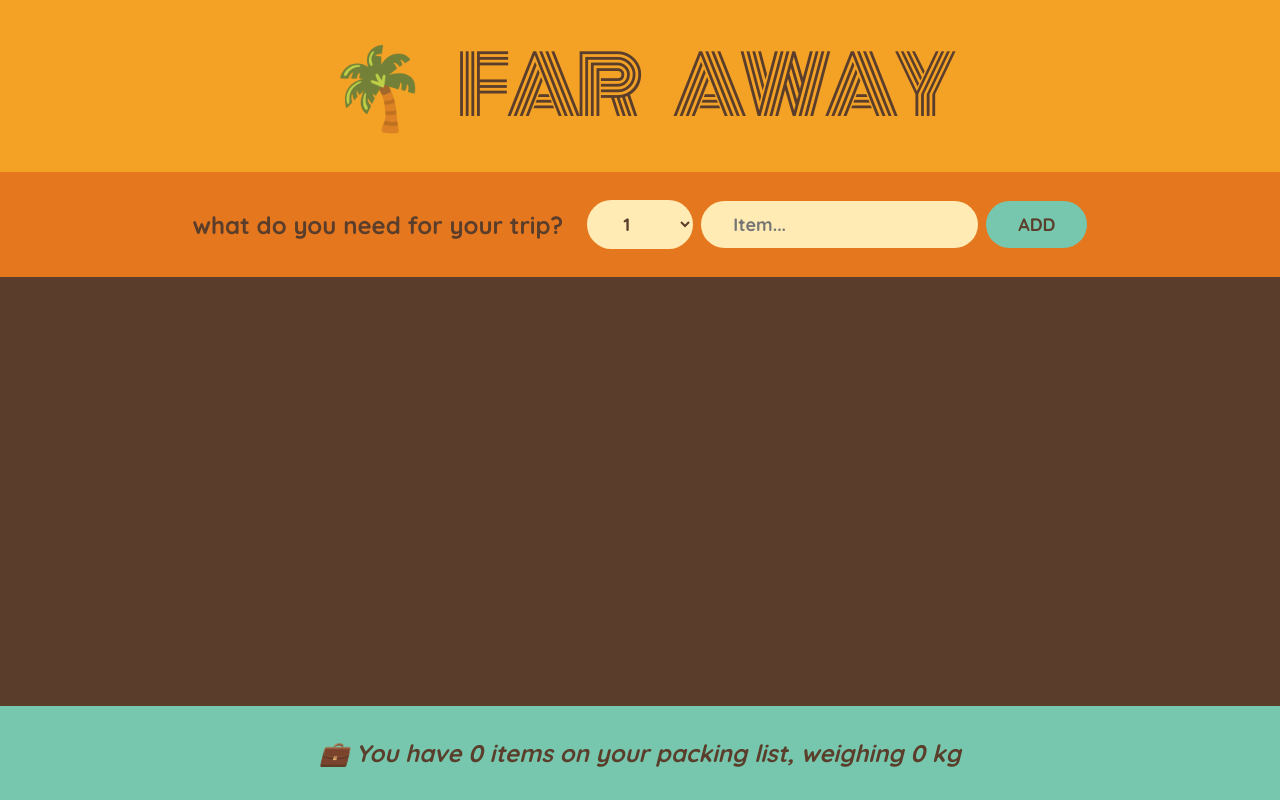
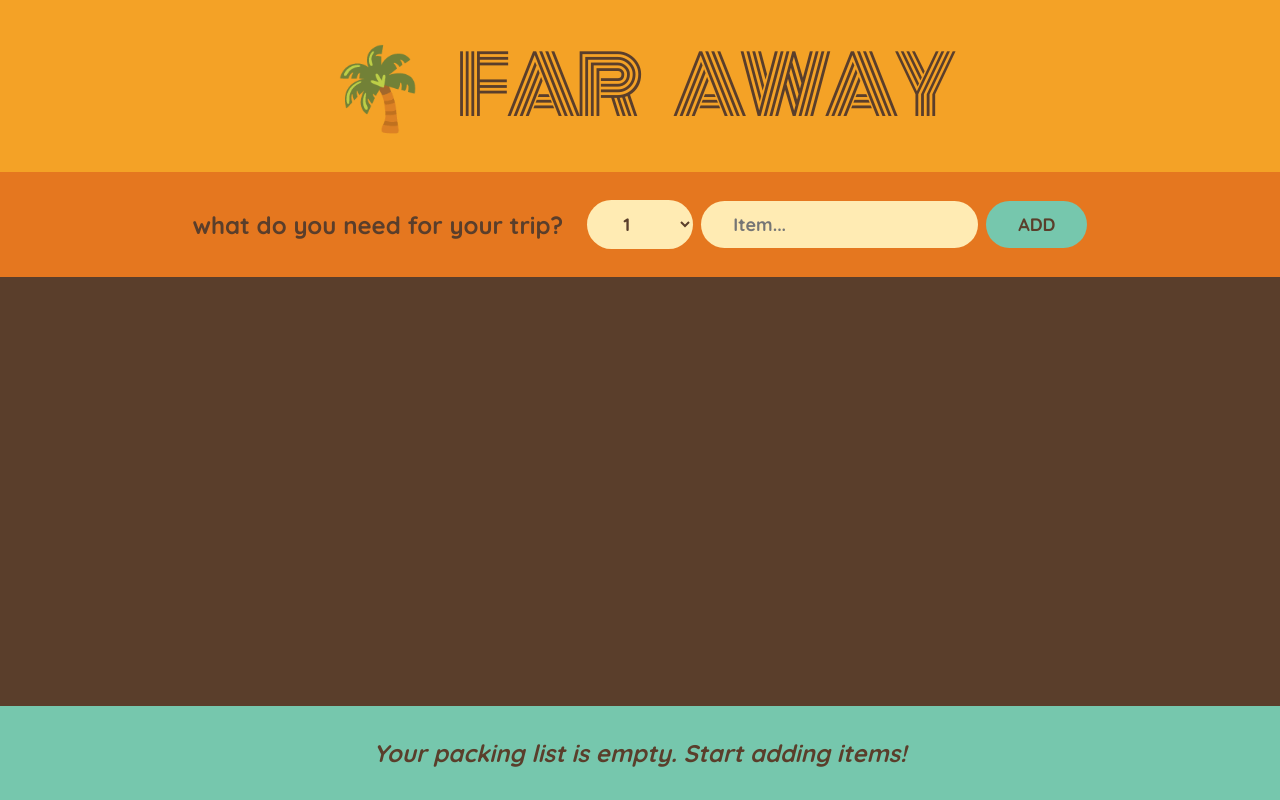
Before and after one commit to BhanuPrakash056/travel-list, a React (Create React App) app: page / in a window 1280 px wide. Built offline with nearby package versions, Linux system fonts and the light colour scheme.

Commit message:
feat: update Stats component to display item count and packing percentage

```diff
--- a/src/App.js
+++ b/src/App.js
@@ -26,7 +26,7 @@ export default function App() {
       <Logo />
       <Form onAddItem={handleAddItem} />
       <PackingList items={items} onDeleteItem={handleDeleteItem} onTogglePacked={handleTogglePacked} />
-      <Stats />
+      <Stats item={items} />
     </div>
   );
 }
@@ -71,10 +71,17 @@ function PackingList({ items, onDeleteItem, onTogglePacked }){
   );
 }
 
-function Stats(){
+function Stats({item}){
+
+  if(item.length === 0) return <footer className="stats"><em>Your packing list is empty. Start adding items!</em></footer>;
+  const itemCount = item.length;
+  const itemPacked = item.filter((item) => item.packed).length;
+  const percentage = itemCount === 0 ? 0 : Math.round((itemPacked / itemCount) * 100);
   return (
     <footer className="stats">
-      <em>💼 You have 0 items on your packing list, weighing 0 kg</em>
+      <em>
+        {percentage === 100 ? "🎉 You are ready to go! 🎉" :
+        `💼 You have ${itemCount} items on your packing list, and you have packed ${itemPacked} (${percentage}%) of them.`}</em>
     </footer>
   );
 }
```
